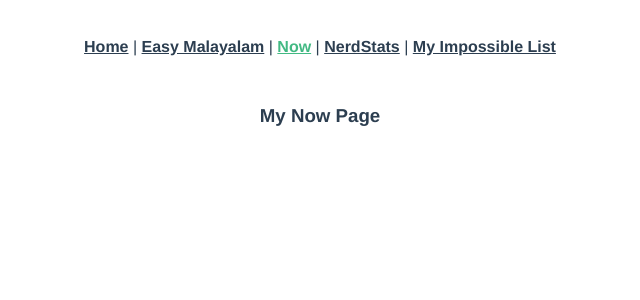
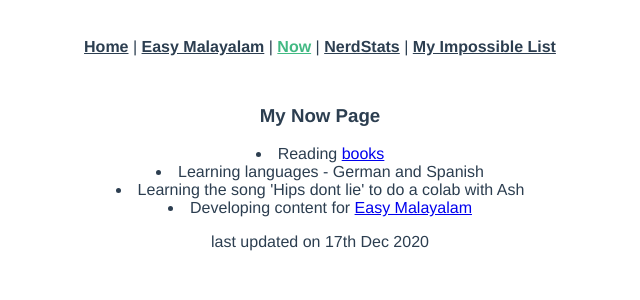
Before and after one commit to sachinkmohan/sachinkmohan.github.io, a Vue app: page /now in a window 1280 px wide. Shown: the top 300 px of the page, without its empty margins (320-960 px from the left). Built offline with nearby package versions, Linux system fonts and the light colour scheme.

Commit message:
installed vue router

```diff
--- a/package.json
+++ b/package.json
@@ -18,6 +18,7 @@
     "devDependencies": {
         "@vue/cli-plugin-babel": "~4.5.0",
         "@vue/cli-plugin-eslint": "~4.5.0",
+        "@vue/cli-plugin-router": "^4.5.9",
         "@vue/cli-service": "~4.5.0",
         "babel-eslint": "^10.1.0",
         "eslint": "^6.7.2",
--- a/src/App.vue
+++ b/src/App.vue
@@ -5,7 +5,7 @@
       <router-link to="/easymalayalam">Easy Malayalam</router-link> |
       <router-link to="/now">Now</router-link> |
       <router-link to="/nerdstats">NerdStats</router-link> |
-      <router-link to="myimpossiblelist">My Impossible List </router-link>
+      <router-link to="/myimpossiblelist">My Impossible List </router-link>
     </div>
     <router-view />
   </div>
--- a/src/components/Now.vue
+++ b/src/components/Now.vue
@@ -1,6 +1,21 @@
 <template>
 	<div>
-		<h3>My Now Page</h3>
+		<div>
+			<h3>My Now Page</h3>
+		</div>
+
+		<div>
+			<li>Reading <a href="https://www.goodreads.com/sachinkmohan" target="_blank">books</a></li>
+			<li>Learning languages - German and Spanish</li>
+			<li>Learning the song 'Hips dont lie' to do a colab with Ash</li>
+			<li>Developing content for <a href="https://www.instagram.com/easymalayalam/" target="_blank">Easy Malayalam</a></li>
+		</div>
+
+		<div>
+			<p>
+				last updated on 17th Dec 2020
+			</p>
+		</div>
 	</div>
 </template>
 
```
Also changed, not shown: 6 other files (tests, documents, lock files or other folders).
